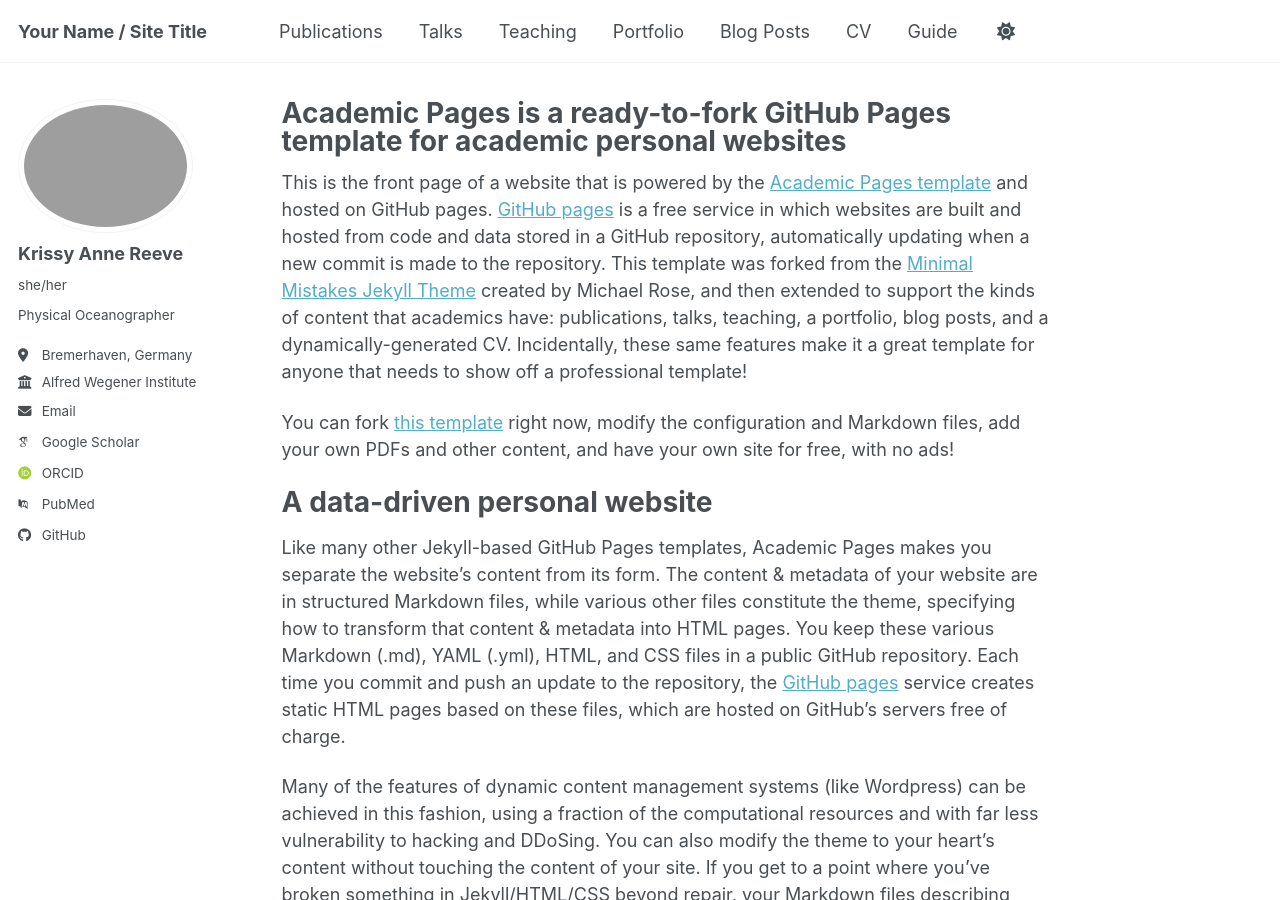
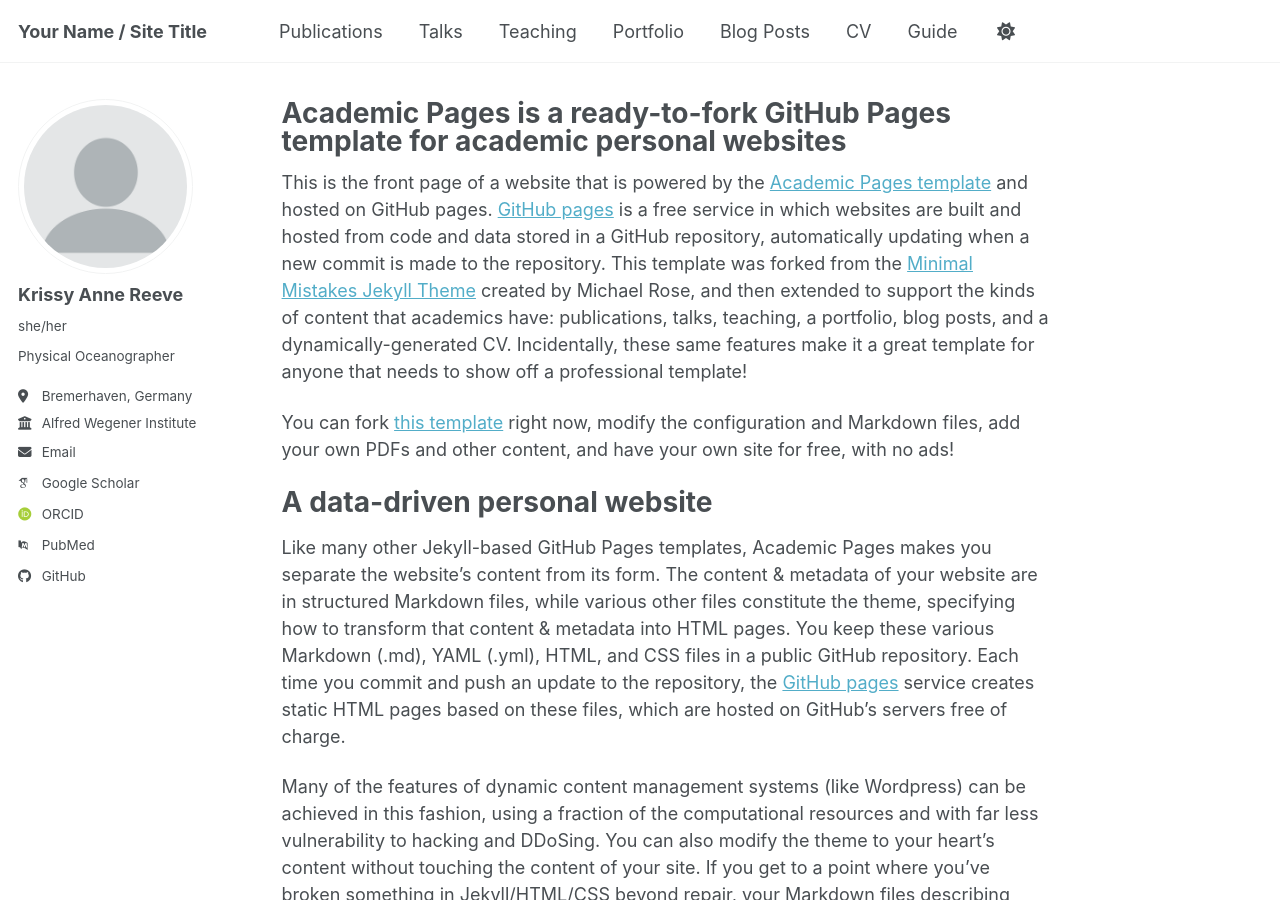
Before and after one commit to KrissyReeve/KA-Reeve_oceanography, a Jekyll site: the page built from _pages/about.md, in a window 1280 px wide and 900 px high. Built offline with Jekyll 4.4.1, drawn with Linux system fonts in a browser that asks for light colours; some web fonts are replaced; a script bundle is joined from its source files by our own code; library files that are not in the unit come from our copies.

Commit message:
Update _config.yml

```diff
--- a/_config.yml
+++ b/_config.yml
@@ -23,7 +23,7 @@ repository               : "academicpages/academicpages.github.io"
 #               Additional customization can be done by editing /_includes/author-profile.html
 author:
   # Biographic information
-  avatar           : "Profile_Pic.png"
+  avatar           : "profile.png"
   name             : "Krissy Anne Reeve"
   pronouns         : "she/her"
   bio              : "Physical Oceanographer"
```
